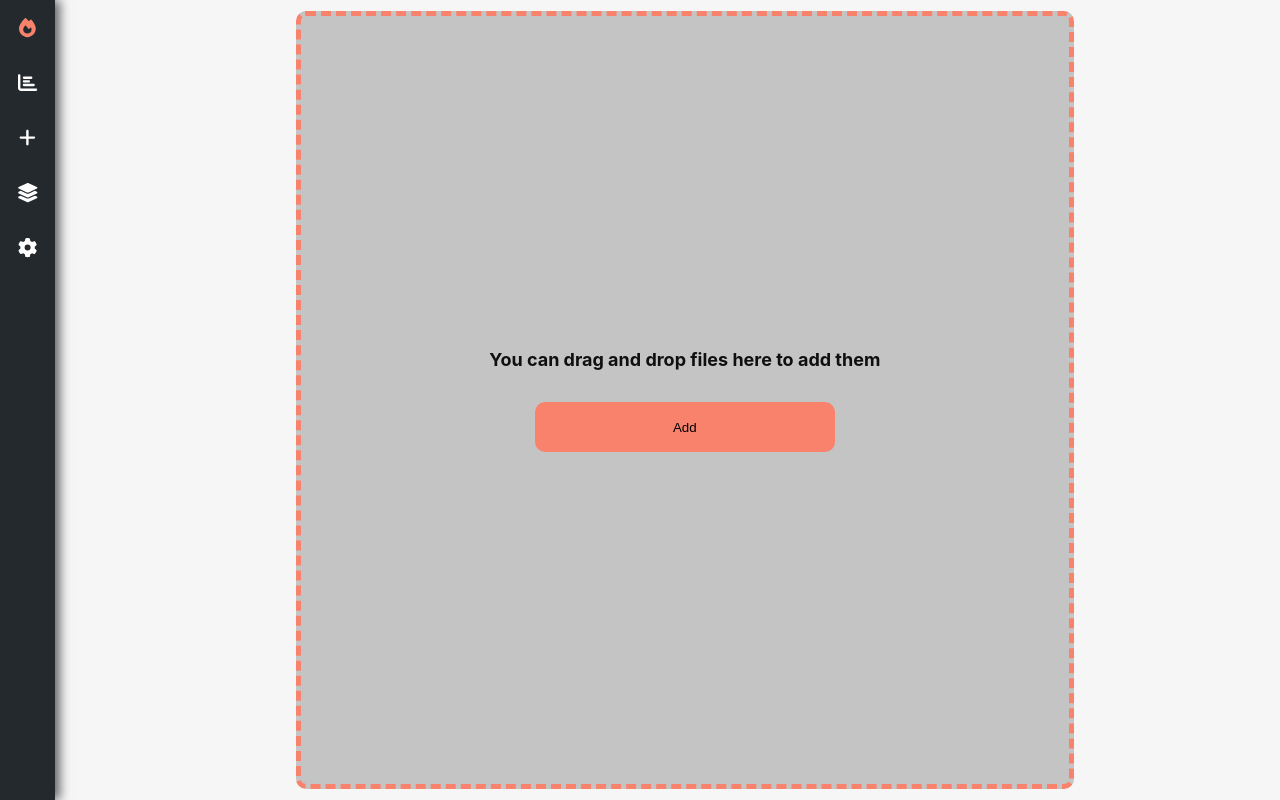
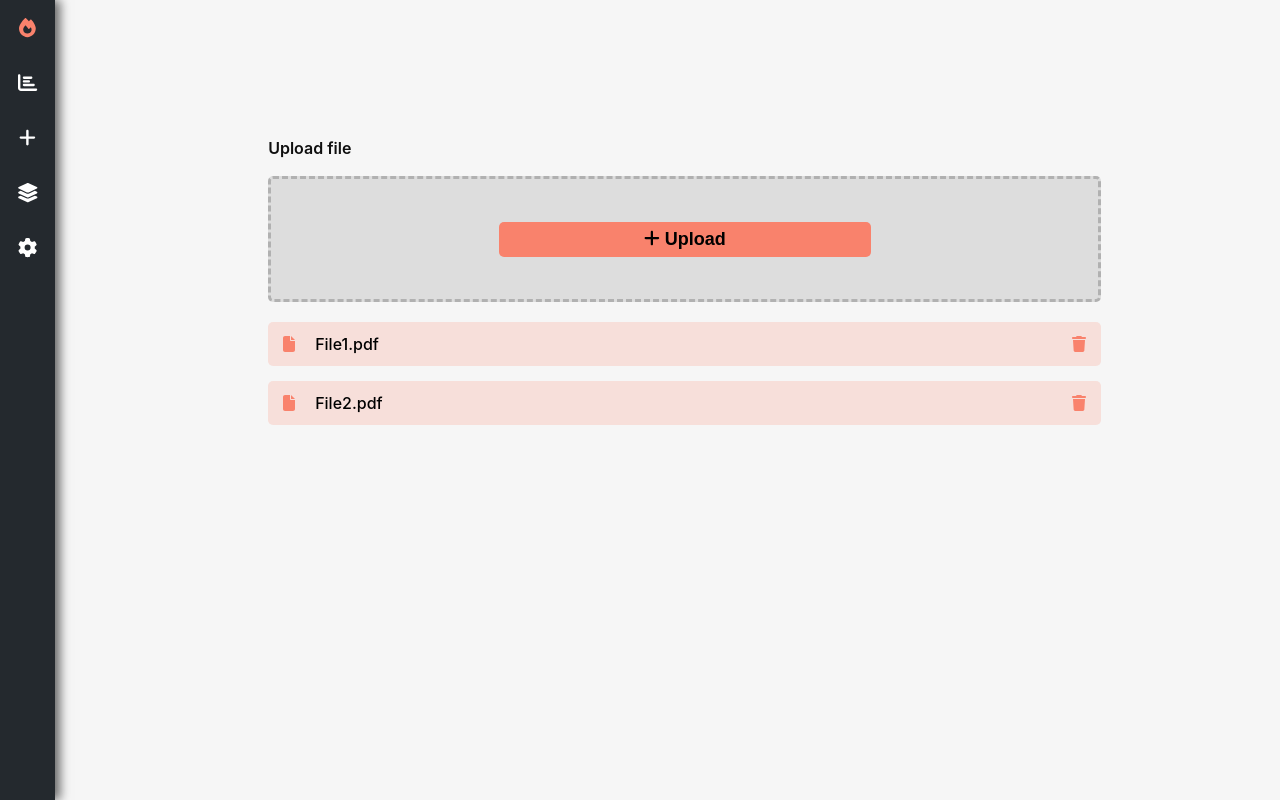
Before and after one commit to DanDuguay/helios, a Vue app: page /add in a window 1280 px wide. Built offline with nearby package versions, Linux system fonts and the light colour scheme.

Commit message:
updated add style

```diff
--- a/src/main.ts
+++ b/src/main.ts
@@ -31,7 +31,7 @@ const router : Router = createRouter({
 ///////////////////////////////////////
 import { library } from '@fortawesome/fontawesome-svg-core'
 import { FontAwesomeIcon } from '@fortawesome/vue-fontawesome'
-import { faFire , faChartBar , faLayerGroup , faGear , faPlus } from '@fortawesome/free-solid-svg-icons'
+import { faFire , faChartBar , faLayerGroup , faGear , faPlus , faFile , faTrash } from '@fortawesome/free-solid-svg-icons'
 
 /* add icons to the library */
 library.add(faFire)
@@ -39,6 +39,8 @@ library.add(faChartBar)
 library.add(faLayerGroup)
 library.add(faGear)
 library.add(faPlus)
+library.add(faFile)
+library.add(faTrash)
 ////////////////////////////////////////
 
 
--- a/src/pages/Add.vue
+++ b/src/pages/Add.vue
@@ -3,51 +3,100 @@
 
 <template>
     <div :class="$style.container">
-        <div :class="$style.form">
-            <p :class="$style.title">You can drag and drop files here to add them</p>
-            <button :class="$style.add">Add</button>
+
+        <p :class="$style.title">Upload file</p>
+
+        <div :class="$style.inputSection">
+            <input type="file" :class="$style.input"/>
+            <button :class="$style.uploadBtn">
+                <font-awesome-icon :icon="['fas', 'plus']" />
+                Upload
+            </button>
         </div>
+
+        <div :class="$style.fileSection">
+            <p :class="$style.fileItem">
+                <font-awesome-icon :class="$style.icon" :icon="['fas', 'file']" />
+                File1.pdf
+                <font-awesome-icon :class="$style.trash" :icon="['fas', 'trash']" />
+            </p>
+            <p :class="$style.fileItem">
+                <font-awesome-icon :class="$style.icon" :icon="['fas', 'file']" />
+                File2.pdf
+                <font-awesome-icon :class="$style.trash" :icon="['fas', 'trash']" />
+            </p>
+        </div>
+
     </div>
 </template>
 
 <style module>
 .container{
     display:flex;
-    width:100%;
-    height: 100vh;
+    width:70%;
+    flex-direction: column;
+    margin: auto;
+    margin-top: 15vh;
+}
+.inputSection{
+    background-color: rgba(5,5,5,0.1);
+    display: flex;
+    border-radius: 5px;
+    height: 120px;
+    border-style: dashed;
+    border-width: 3px;
+    border-color: rgba(0, 0, 0, 0.2);
+    cursor: pointer;
 }
 .input{
-    visibility: hidden;
+    display: none;
 }
-.form{
-    border-style: dashed;
-    background-color: rgba(0,0,0,0.2);
-    cursor: pointer;
-    border-width: 5px;
-    border-color: #f9826C;
+.fileSection{
     display: flex;
     flex-direction: column;
-    margin: auto;
-    max-width: 800px;
-    max-height: 800px;
-    width: 60vw;
-    height: 60vw;
-    border-radius: 10px;
+    margin-top: 10px;
 }
 .title{
-    font-weight: 700;
+    font-weight: 600;
+}
+.uploadBtn{
+    width: 45%;
+    background-color: rgb(249,130,108);
+    border:none;
+    height: 35px;
     margin: auto;
-    margin-bottom: 15px;
-    font-size: large;
+    font-size: 18px;
+    cursor: pointer;
+    font-weight: 600;
+    border-radius: 5px;
 }
-.add{
-    width: 300px;
-    height: 50px;
-    background-color: #f9826C;
+
+.fileItem{
+    background-color: rgba(249,130,108,0.2);
+    color: #000;
+    font-weight: 500;
+    border-radius: 5px;
+    margin-top: 10px;
+    margin-bottom: 5px;
+    padding: 10px;
+    align-items: center;
+    display: flex;
+    transition: 0.5s;
+}
+.fileItem:hover{
+    margin-top: 7px;
+    margin-bottom: 8px;
+}
+
+.icon{
+    color:rgb(249,130,108);
+    margin-left: 5px;
+    margin-right: 20px;
+}
+.trash{
+    color:rgb(249,130,108);
+    margin-right: 5px;
     cursor: pointer;
-    border: none;
-    border-radius: 10px;
-    margin: auto;
-    margin-top: 15px;
+    margin-left: auto;
 }
 </style>
```
